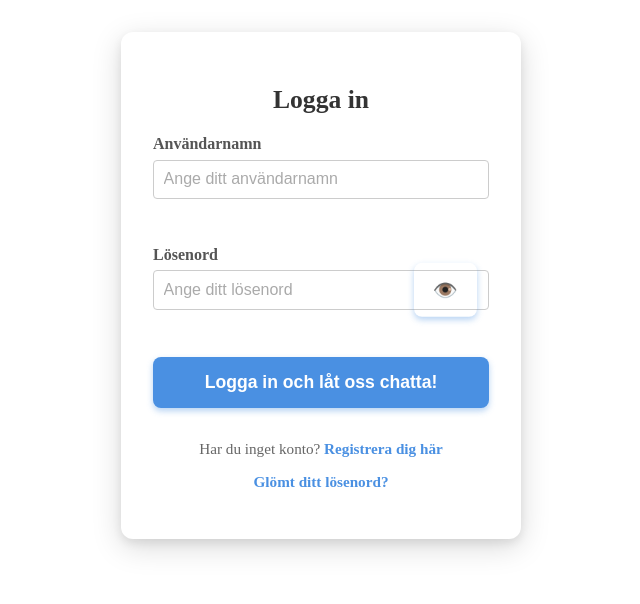
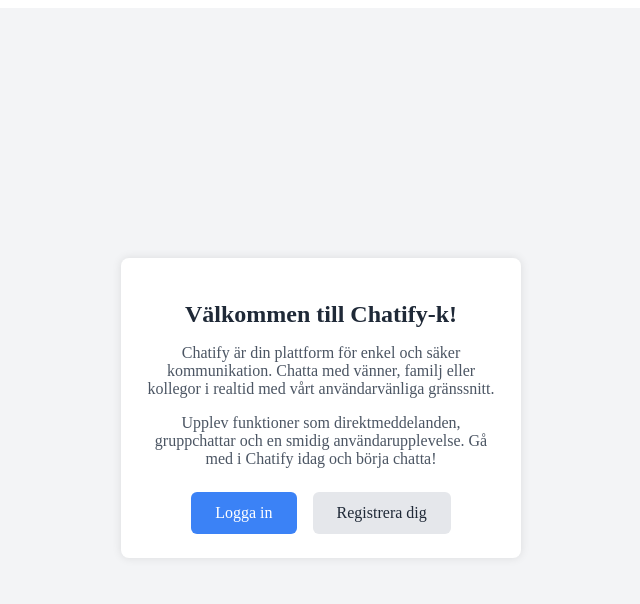
Before and after one commit to MungangaThelly/chatify-k, a React (Vite) app: page / in a window 1280 px wide. Before the commit this address led to /login. Shown: the top 604 px of the page, without its empty margins (319-959 px from the left). Built offline with nearby package versions, Linux system fonts and the light colour scheme.

Commit message:
update home

```diff
--- a/src/App.jsx
+++ b/src/App.jsx
@@ -3,6 +3,7 @@ import { useAuth } from './context/AuthContext';
 import LoadingSpinner from './components/LoadingSpinner';
 import ForgotPassword from './components/ForgotPassword';
 
+import Home from './pages/Home';
 import Login from './pages/Login';
 import Register from './pages/Register';
 import ConversationsPage from './pages/ConversationsPage';
@@ -33,6 +34,7 @@ const App = () => {
   return (
     <Router>
       <Routes>
+        <Route path="/" element={<Home />} />
         <Route path="/login" element={<PublicRoute element={<Login />} />} />
         <Route path="/register" element={<PublicRoute element={<Register />} />} />
         <Route path="/forgot-password" element={<ForgotPassword />} />
--- a/src/api.js
+++ b/src/api.js
@@ -1,5 +1,5 @@
 import axios from 'axios';
-import { getToken } from './utils/auth.js'; // justera path om filstruktur är annorlunda
+import { getToken } from './utils/auth.js';
 
 const API_URL = 'https://chatify-api.up.railway.app';
 
--- /dev/null
+++ b/src/pages/Home.css
@@ -0,0 +1,71 @@
+.home-container {
+  min-height: 100vh;
+  background-color: #f3f4f6;
+  display: flex;
+  align-items: center;
+  justify-content: center;
+  padding: 1rem;
+}
+
+.auth-box {
+  max-width: 400px;
+  width: 100%;
+  background-color: white;
+  border-radius: 0.5rem;
+  box-shadow: 0 0 10px rgba(0, 0, 0, 0.1);
+  padding: 1.5rem;
+  text-align: center;
+}
+
+.auth-box h2 {
+  font-size: 1.5rem;
+  font-weight: bold;
+  margin-bottom: 1rem;
+  color: #1f2937;
+}
+
+.auth-box p {
+  color: #4b5563;
+  margin-bottom: 1rem;
+}
+
+.button-group {
+  display: flex;
+  justify-content: center;
+  gap: 1rem;
+  margin-top: 1.5rem;
+}
+
+.button-group a {
+  padding: 0.75rem 1.5rem;
+  text-decoration: none;
+  border-radius: 0.375rem;
+  transition: background-color 0.3s;
+}
+
+.button-group a:first-child {
+  background-color: #3b82f6;
+  color: white;
+}
+
+.button-group a:first-child:hover {
+  background-color: #2563eb;
+}
+
+.button-group a:last-child {
+  background-color: #e5e7eb;
+  color: #1f2937;
+}
+
+.button-group a:last-child:hover {
+  background-color: #d1d5db;
+}
+
+.loading-container {
+  min-height: 100vh;
+  background-color: #f3f4f6;
+  display: flex;
+  align-items: center;
+  justify-content: center;
+  padding: 1rem;
+}
--- /dev/null
+++ b/src/pages/Home.jsx
@@ -0,0 +1,49 @@
+import React, { useEffect } from 'react';
+import { Link, useNavigate } from 'react-router-dom';
+import { useAuth } from '../context/AuthContext';
+import LoadingSpinner from '../components/LoadingSpinner';
+import './Home.css'
+
+const Home = () => {
+  const { user, loading } = useAuth();
+  const navigate = useNavigate();
+
+  useEffect(() => {
+    if (!loading && user) {
+      navigate('/chat', { replace: true });
+    }
+  }, [user, loading, navigate]);
+
+  if (loading) {
+    return (
+      <div className="loading-container">
+        <div className="full-page-loader">
+          <LoadingSpinner />
+          <p>Laddar din session...</p>
+        </div>
+      </div>
+    );
+  }
+
+  return (
+    <div className="home-container">
+      <div className="auth-box">
+        <h2>Välkommen till Chatify-k!</h2>
+        <p>
+          Chatify är din plattform för enkel och säker kommunikation. Chatta med vänner, familj
+          eller kollegor i realtid med vårt användarvänliga gränssnitt.
+        </p>
+        <p>
+          Upplev funktioner som direktmeddelanden, gruppchattar och en smidig användarupplevelse.
+          Gå med i Chatify idag och börja chatta!
+        </p>
+        <div className="button-group">
+          <Link to="/login" aria-label="Logga in på Chatify">Logga in</Link>
+          <Link to="/register" aria-label="Registrera dig på Chatify">Registrera dig</Link>
+        </div>
+      </div>
+    </div>
+  );
+};
+
+export default Home;
--- a/src/pages/Login.css
+++ b/src/pages/Login.css
@@ -190,6 +190,7 @@ button:hover:not(:disabled) {
 }
 
 
+
 /* Footer */
 .auth-footer {
   margin-top: 2rem;
--- a/src/pages/Login.jsx
+++ b/src/pages/Login.jsx
@@ -112,7 +112,7 @@ const Login = () => {
               <span>Loggar in ...</span>
             </>
           ) : (
-            'Logga in och  låt oss chatta!'
+            'Logga in och låt oss chatta!'
           )}
         </button>
       </form>
@@ -129,6 +129,9 @@ const Login = () => {
             Glömt ditt lösenord?
           </Link>
         </p>
+      <button onClick={() => navigate('/')} className="back-button">
+        ⬅ Till startsidan
+      </button>
       </div>
     </div>
   );
--- a/src/pages/Register.jsx
+++ b/src/pages/Register.jsx
@@ -88,6 +88,9 @@ const Register = () => {
       <div className="auth-footer">
         Har du redan ett konto? <Link to="/login">Logga in här</Link>
       </div>
+      <button onClick={() => navigate('/')} className="back-button">
+        ⬅ Till startsidan
+      </button>
     </div>
   );
 };
```
